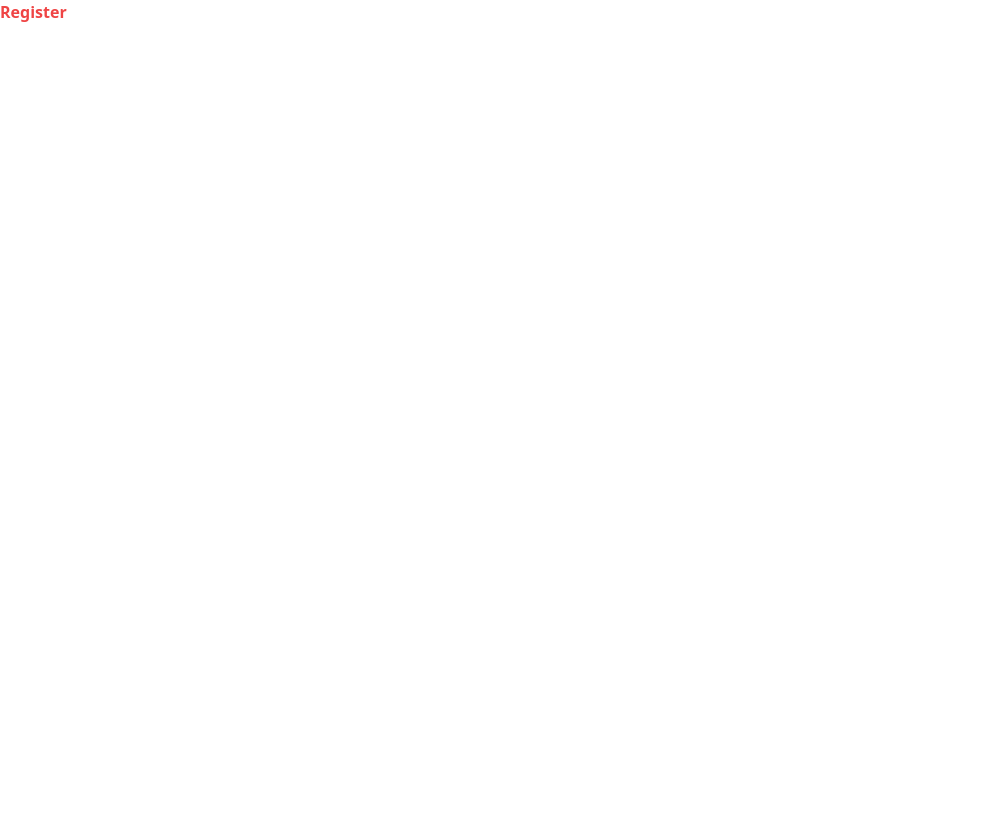
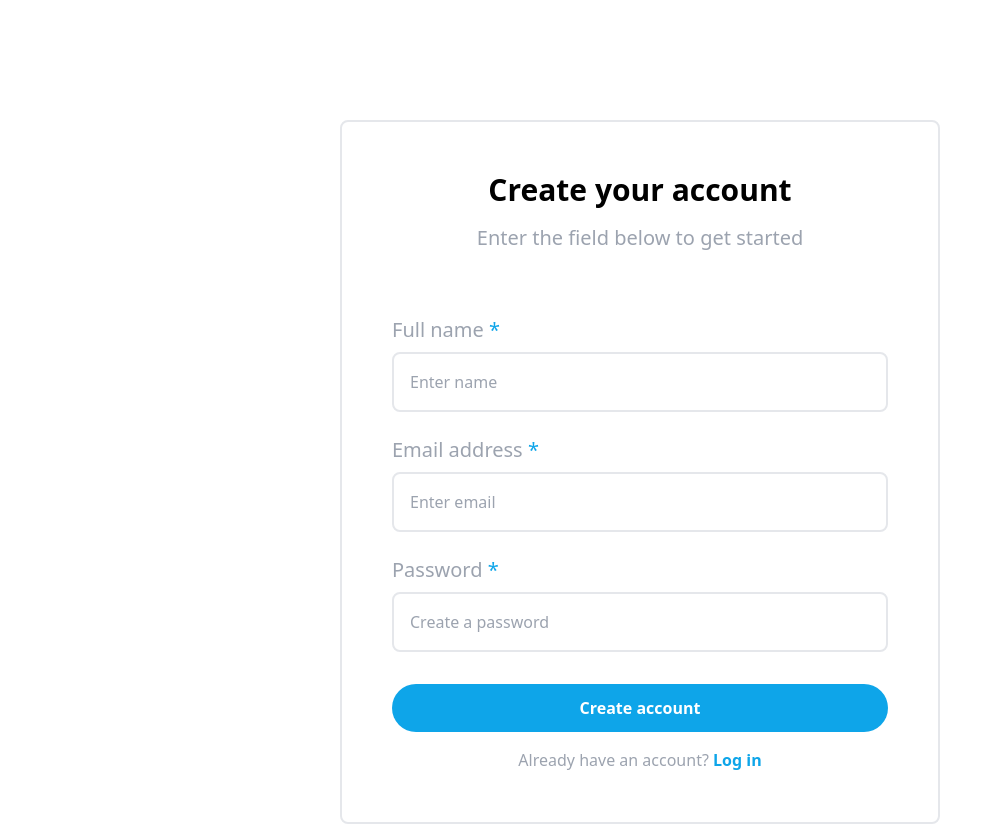
Before and after one commit to asiloprince/cityvet, a React (Vite) app in the folder client/: page /register in a window 1280 px wide. Shown: the whole page, without its empty margins (0-1002 px from the left). Before the commit the page ends 800 px from the top, so only its background shows below. Built offline with nearby package versions, Linux system fonts and the light colour scheme.

Commit message:
Feat : Add Register Page issue: no background no logo no backend etc. (#4)

```diff
--- a/client/src/pages/register/Register.tsx
+++ b/client/src/pages/register/Register.tsx
@@ -1,5 +1,28 @@
 function Register() {
-  return <h1 className="font-bold text-red-500">Register</h1>;
+  return (
+    <div className=' max-w-[600px] mx-auto mt-[100px] sm:mt-[120px] md:mt-[120px] lg:mt-[120px]'>
+        <div className=' sm:border-2 md:border-2 lg:border-2 xl:border-2 rounded-lg'>
+            <section className='m-[50px] '>
+                <form className='grid md:grid-cols-1 text-[#9ca3af] '>
+                    <label className=' text-center text-2xl sm:text-3xl md:text-3xl lg:text-3xl xl:text-3xl font-bold text-black '>Create your account</label>
+                    <label className='text-center mt-4 text-xs sm:text-xl md:text-xl lg:text-xl xl:text-xl'>Enter the field below to get started</label>
+
+                    <label className='mt-16 mb-2 text-sm sm:text-xl md:text-xl lg:text-xl xl:text-xl'>Full name<span className='text-[#0ea5e9]'> *</span></label>
+                    <input type='text' placeholder='Enter name' className='p-2 sm:p-4 md:p-4 lg:p-4 xl:p-4 border-b-2 sm:border-2 md:border-2 lg:border-2 xl:border-2 sm:rounded-lg md:rounded-lg lg:rounded-lg xl:rounded-lg'></input>
+
+                    <label className='mt-6 mb-2 text-sm sm:text-xl md:text-xl lg:text-xl xl:text-xl'>Email address<span className='text-[#0ea5e9]'> *</span></label>
+                    <input type='email' placeholder='Enter email' className='p-2 sm:p-4 md:p-4 lg:p-4 xl:p-4 border-b-2 sm:border-2 md:border-2 lg:border-2 xl:border-2 sm:rounded-lg md:rounded-lg lg:rounded-lg xl:rounded-lg'></input>
+
+                    <label className='mt-6 mb-2 text-sm sm:text-xl md:text-xl lg:text-xl xl:text-xl'>Password <span className='text-[#0ea5e9]'> *</span></label>
+                    <input type='password' placeholder='Create a password' className='p-2 sm:p-4 md:p-4 lg:p-4 xl:p-4 border-b-2 sm:border-2 md:border-2 lg:border-2 xl:border-2 sm:rounded-lg md:rounded-lg lg:rounded-lg xl:rounded-lg'></input>
+
+                    <button type='submit' className=' h-10 sm:h-12 md:h-12 lg:h-12 xl:h-12 mt-8 font-bold text-[white] rounded-full bg-[#0ea5e9]'>Create account</button>
+                    <label className='mt-4 text-center'>Already have an account? <span className='text-[#0ea5e9] font-bold'><a href=''> Log in </a></span></label>
+                </form>
+            </section>
+        </div>
+    </div>
+  )
 }
 
 export default Register;
```
